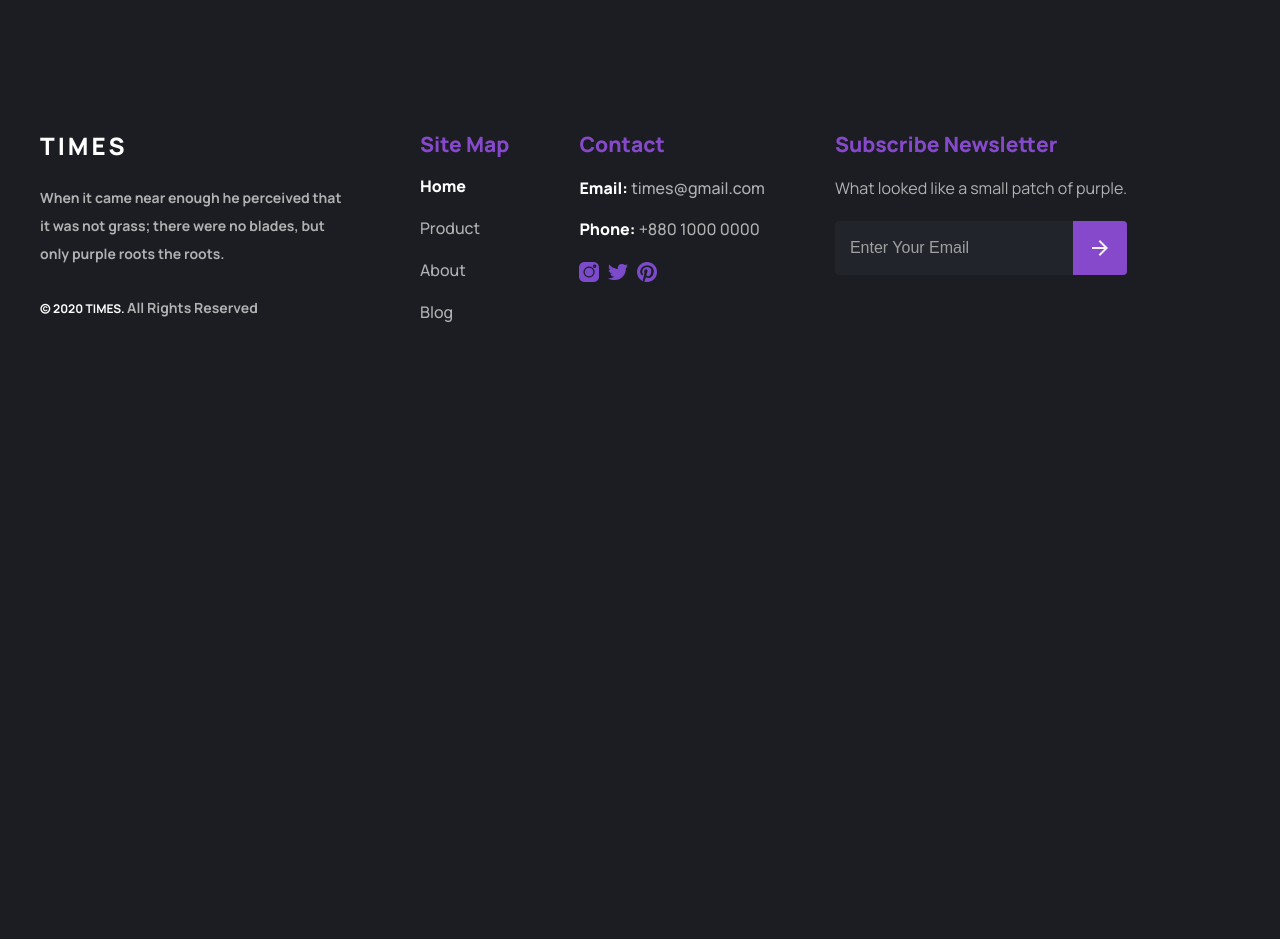
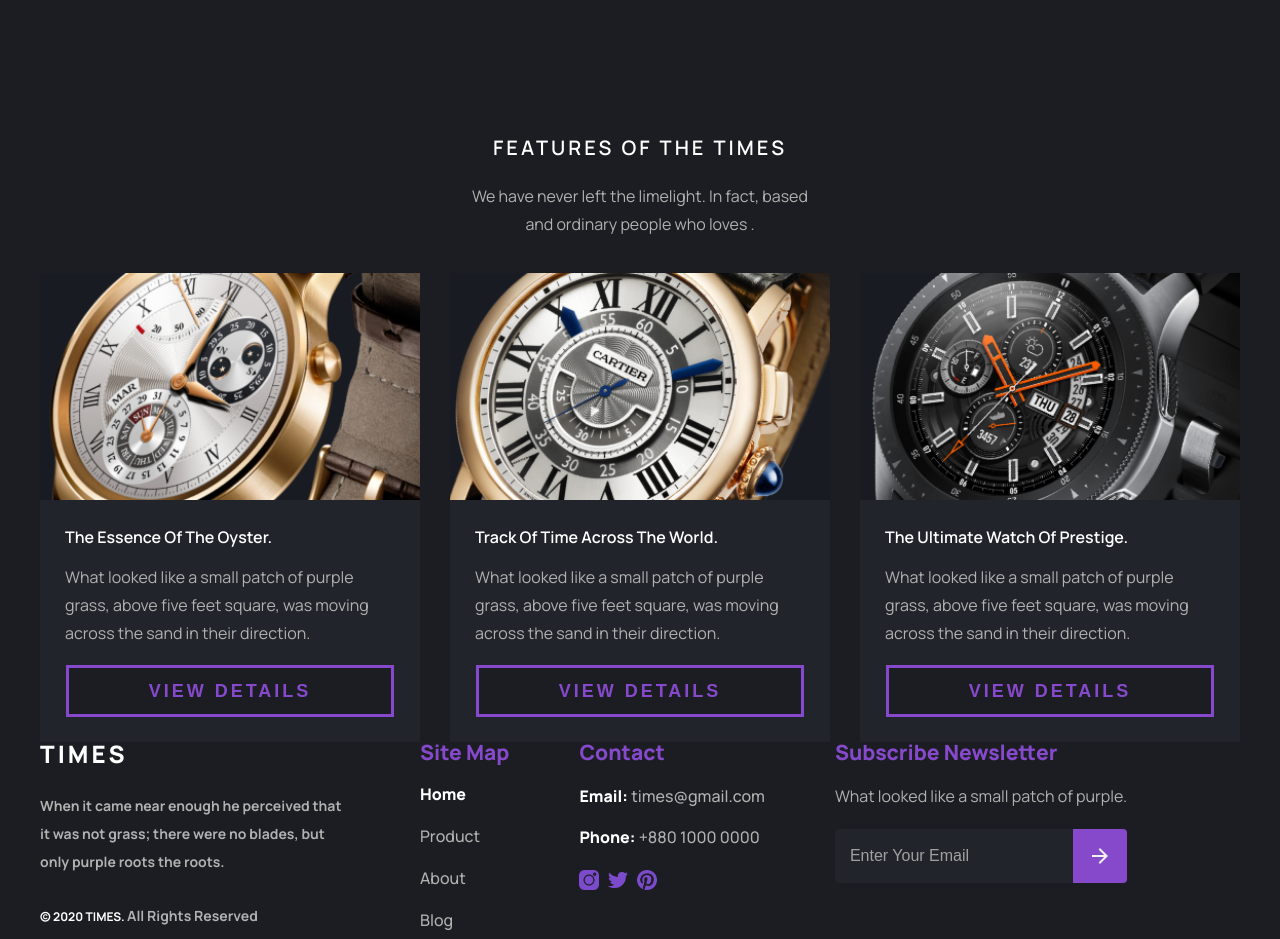
Before and after one commit to egouhj5/sinoptiky, a plain HTML site: page main-page.html in a window 1280 px wide. Shown: the part 1100-2039 px from the top of the page. Before the commit the page ends 1431 px from the top, so only its background shows below. Drawn offline with Linux system fonts and the light colour scheme.

Commit message:
end features-section

```diff
--- a/main-page.html
+++ b/main-page.html
@@ -25,9 +25,9 @@
             <li><a href="">store</a></li>
           </ul>
           <div class="float-left">
-            <a href=""><img src="images/shopping-cart-icon.png" alt=""></a>
+            <a href=""><img src="images/shopping-cart-icon.png" alt="" /></a>
             <p class="">log in</p>
-            <p class="">eng<img src="images/down-arrow-icon.png" alt=""></p>
+            <p class="">eng<img src="images/down-arrow-icon.png" alt="" /></p>
           </div>
         </nav>
       </div>
@@ -47,12 +47,14 @@
               <!--<br /> -->
               was moving across the sand in their direction. Almost do am or
               limits
-              <!--<br /> -->
+              <!-- <br /> -->
               hearts. Resolve parties but why she shewing. She sang know now
               <!--<br /> -->
               how nay cold real case.
             </p>
-            <button class="hero__btn">Read More <img src="images/arrow-image.png" alt=""></button>
+            <button class="hero__btn">
+              Read More <img src="images/arrow-image.png" alt="" />
+            </button>
           </div>
           <div class="hero__watch-box">
             <img
@@ -78,7 +80,10 @@
               </ul>
             </div>
             <div class="watchbox__second-box">
-              <a href="pornhub.com"><p>calibre 9001-classic watch</p><img src="./images/arrow-image.png"/></a>
+              <a href="pornhub.com"
+                ><p>calibre 9001-classic watch</p>
+                <img src="./images/arrow-image.png"
+              /></a>
             </div>
           </div>
         </div>
@@ -99,8 +104,57 @@
               We have never left the limelight. <br />
               In fact, based on random.
             </p>
-            <button>View All<img src="./images/arrow-image.png"/></button>
+            <button>View All<img src="./images/arrow-image.png" /></button>
           </div>
+        </div>
+      </section>
+      <section class="features">
+        <div class="features__container container">
+          <h2 class="features__title">Features of the Times</h2>
+          <p class="features__subtitle">
+            We have never left the limelight. In fact, based <br />
+            and ordinary people who loves .
+          </p>
+          <ul class="features__list list">
+            <li>
+              <div class="features__img-box">
+                <img src="images/the-essence-of-the-oyster.png" alt="" />
+              </div>
+              <a
+                ><p>The essence of the Oyster.</p>
+                <img src="./images/arrow-image.png"
+              /></a>
+              <p>
+                What looked like a small patch of purple grass, above five feet
+                square, was moving across the sand in their direction.
+              </p>
+              <button>View Details</button>
+            </li>
+            <li>
+              <img src="images/track-of-time-across-the-world.png" alt="" />
+              <a>
+                <p>track of time across the world.</p>
+                <img src="./images/arrow-image.png"
+              /></a>
+              <p>
+                What looked like a small patch of purple grass, above five feet
+                square, was moving across the sand in their direction.
+              </p>
+              <button>View Details</button>
+            </li>
+            <li>
+              <img src="images/the-ultimate-watch-of-prestige.png" alt="" />
+              <a>
+                <p>The ultimate watch of prestige.</p>
+                <img src="./images/arrow-image.png"
+              /></a>
+              <p>
+                What looked like a small patch of purple grass, above five feet
+                square, was moving across the sand in their direction.
+              </p>
+              <button>View Details</button>
+            </li>
+          </ul>
         </div>
       </section>
     </main>
@@ -134,9 +188,9 @@
             <p class="">Phone:<a href=""> +880 1000 0000</a></p>
           </li>
           <div class="logo__container">
-            <div><img src="images/instagram-icon.png" alt=""></div>
-            <div><img src="images/twitter-icon.png" alt=""></div>
-            <div><img src="images/pinterest-icon.png" alt=""></div>
+            <div><img src="images/instagram-icon.png" alt="" /></div>
+            <div><img src="images/twitter-icon.png" alt="" /></div>
+            <div><img src="images/pinterest-icon.png" alt="" /></div>
           </div>
         </ul>
         <ul class="footer__form list">
--- a/scss/pages/_main-page.scss
+++ b/scss/pages/_main-page.scss
@@ -6,6 +6,10 @@
   top: -800px;
   z-index: -1;
   animation: scale-animation 5s infinite ease-in-out;
+  -webkit-user-select: none;
+  -moz-user-select: none;
+  -ms-user-select: none;
+  user-select: none;
 }
 @keyframes scale-animation {
   0% {
@@ -27,6 +31,10 @@
   z-index: -1;
   animation: scale-animation 5s infinite ease-in-out;
   animation-delay: 1s;
+  -webkit-user-select: none;
+  -moz-user-select: none;
+  -ms-user-select: none;
+  user-select: none;
 }
 header {
   margin-top: 40px;
@@ -63,9 +71,11 @@ nav {
         height: 16px;
         width: 16px;
         transition: 0.3s;
-        filter: brightness(0) saturate(100%) invert(24%) sepia(76%) saturate(747%) hue-rotate(227deg) brightness(90%) contrast(101%);
+        filter: brightness(0) saturate(100%) invert(24%) sepia(76%)
+          saturate(747%) hue-rotate(227deg) brightness(90%) contrast(101%);
         &:hover {
-        filter: brightness(0) saturate(100%) invert(24%) sepia(76%) saturate(747%) hue-rotate(227deg) brightness(130%) contrast(101%);
+          filter: brightness(0) saturate(100%) invert(24%) sepia(76%)
+            saturate(747%) hue-rotate(227deg) brightness(130%) contrast(101%);
         }
       }
     }
@@ -120,7 +130,8 @@ nav {
   }
   img {
     opacity: 0;
-    filter: brightness(0) saturate(100%) invert(24%) sepia(76%) saturate(747%) hue-rotate(227deg) brightness(135%) contrast(101%);
+    filter: brightness(0) saturate(100%) invert(24%) sepia(76%) saturate(747%)
+      hue-rotate(227deg) brightness(135%) contrast(101%);
     transition: 0.3s;
     height: 35px;
     width: 35px;
@@ -192,7 +203,6 @@ nav {
   }
 }
 //@include fonts($color, $font-size, $font-weight, $line-height, $LS, $TA)
-
 // -----------------------------------------------------FEATURED PRODUCT SECTION-----------------------------------------------------
 .featured-product__container {
   margin: 150px auto;
@@ -209,7 +219,8 @@ nav {
     }
     img {
       opacity: 0;
-      filter: brightness(0) saturate(100%) invert(24%) sepia(76%) saturate(747%) hue-rotate(227deg) brightness(135%) contrast(101%);
+      filter: brightness(0) saturate(100%) invert(24%) sepia(76%) saturate(747%)
+        hue-rotate(227deg) brightness(135%) contrast(101%);
       transition: 0.3s;
       height: 35px;
       width: 35px;
@@ -268,8 +279,69 @@ nav {
     padding: 22px 52px;
   }
 }
-
-//----------------------------------------FOOTER------------------------------------------------------------------------
+//@include fonts($color, $font-size, $font-weight, $line-height, $LS, $TA)
+// -----------------------------------------------------FEATURES SECTION----------------------------------------------------------------
+.features__title {
+  @include fonts(var(--title-color), 20px, 600, 28px, 3px, center);
+  text-transform: uppercase;
+}
+.features__subtitle {
+  margin-top: 20px;
+  @include fonts(var(--text-color), 16px, 400, 28px, 0, center);
+}
+.features__list {
+  display: flex;
+  gap: 30px;
+  margin-top: 35px;
+  li {
+    background: rgba(33, 36, 43, 1);
+    display: flex;
+    flex-direction: column;
+    img {
+      width: 100%;
+      display: block;
+      order: -1;
+    }
+    a {
+      p {
+        @include fonts(var(--title-color), 16px, 600, 28px, 0, left);
+        text-transform: capitalize;
+        margin-top: 23px;
+        padding: 0 25px;
+      }
+      &:hover img {
+        right: -20px;
+        opacity: 1;
+      }
+      img {
+        opacity: 0;
+        filter: brightness(0) saturate(100%) invert(100%);
+        transition: 0.3s;
+        height: 35px;
+        width: 35px;
+        position: absolute;
+        top: -3px;
+        right: 0;
+      }
+    }
+    p {
+      @include fonts(var(--text-color), 16px, 400, 28px, 0, left);
+      margin-top: 12px;
+      padding: 0 25px;
+    }
+    button {
+      @extend %btn;
+      @include fonts(var(--accent-color), 18px, 800, 0, 3px, center);
+      text-transform: uppercase;
+      padding: 23px 80px;
+      align-self: center;
+      margin-top: 18px;
+      margin-bottom: 25px;
+    }
+  }
+}
+//@include fonts($color, $font-size, $font-weight, $line-height, $LS, $TA)
+//----------------------------------------------------FOOTER----------------------------------------------------------------------
 footer {
   position: static;
   bottom: 10px;
@@ -351,7 +423,8 @@ footer {
   img {
     width: 20px;
     height: 20px;
-    filter: brightness(0) saturate(100%) invert(24%) sepia(76%) saturate(747%) hue-rotate(227deg) brightness(130%) contrast(101%);
+    filter: brightness(0) saturate(100%) invert(24%) sepia(76%) saturate(747%)
+      hue-rotate(227deg) brightness(130%) contrast(101%);
   }
 }
 
```
Also changed, not shown: images/the-essence-of-the-oyster.png (added), images/the-ultimate-watch-of-prestige.png (added), images/track-of-time-across-the-world.png (added), scss/style.css, 1 other file. Lines whose indentation alone changed are shown as unchanged.
